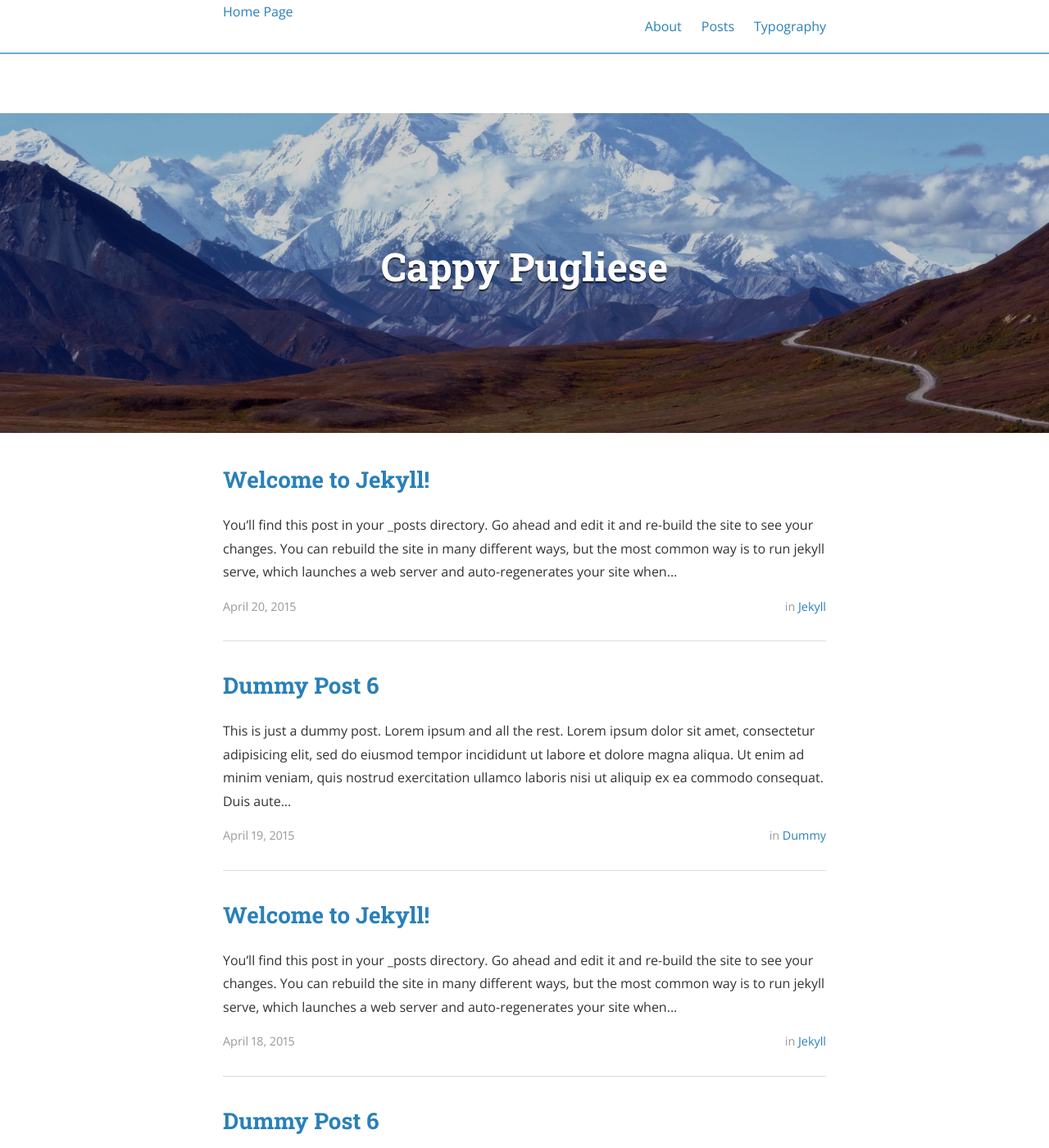
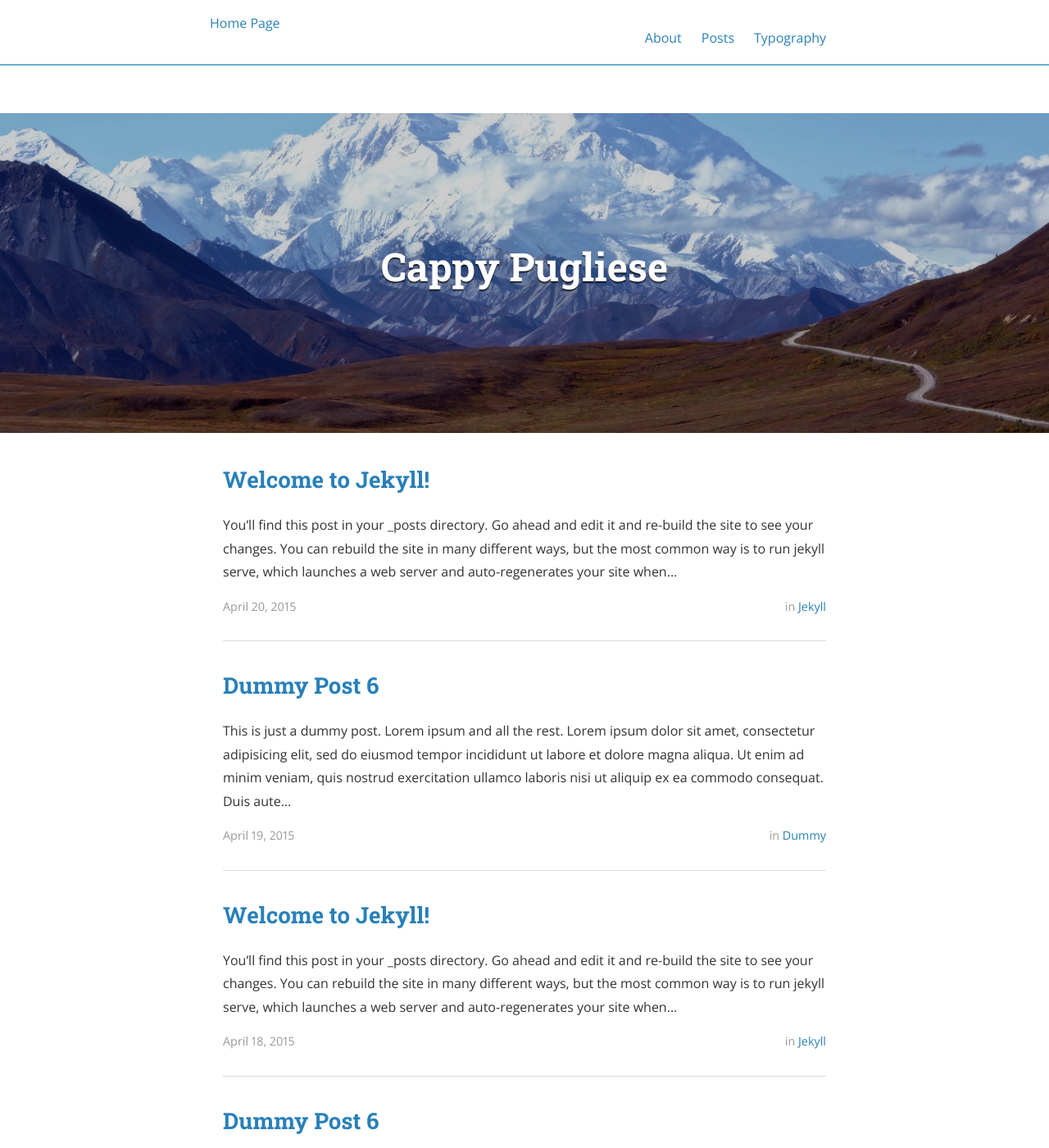
Before and after one commit to cappy-pugliese/cappy-pugliese-website, a Jekyll site: the page built from centrarium-master-clone/index.html, in a window 1280 px wide and 1400 px high. Shown: the whole window at 82% size. Built offline with Jekyll 4.4.1, drawn with Linux system fonts in a browser that asks for light colours; nearby versions of some CDN libraries; the list of posts is cut into pages by our own code.

Commit message:
messed around with the header file

```diff
--- a/centrarium-master-clone/_includes/header.html
+++ b/centrarium-master-clone/_includes/header.html
@@ -5,11 +5,16 @@
   float: left;
   text-align: center
   }
+.home-page {
+	float: left;
+	text-align: center
 
+	}
 </style>
 
   <div class="navigation-wrapper">
-  	<a href="{{ site.baseurl }}/" class="logo">Home Page</a>
+  	<p></p>
+  	<a href="{{ site.baseurl }}/" class="home-page">Home Page</a>
 		<a href="javascript:void(0)" class="navigation-menu-button" id="js-mobile-menu">
       <i class="fa fa-bars"></i>
     </a>
```
